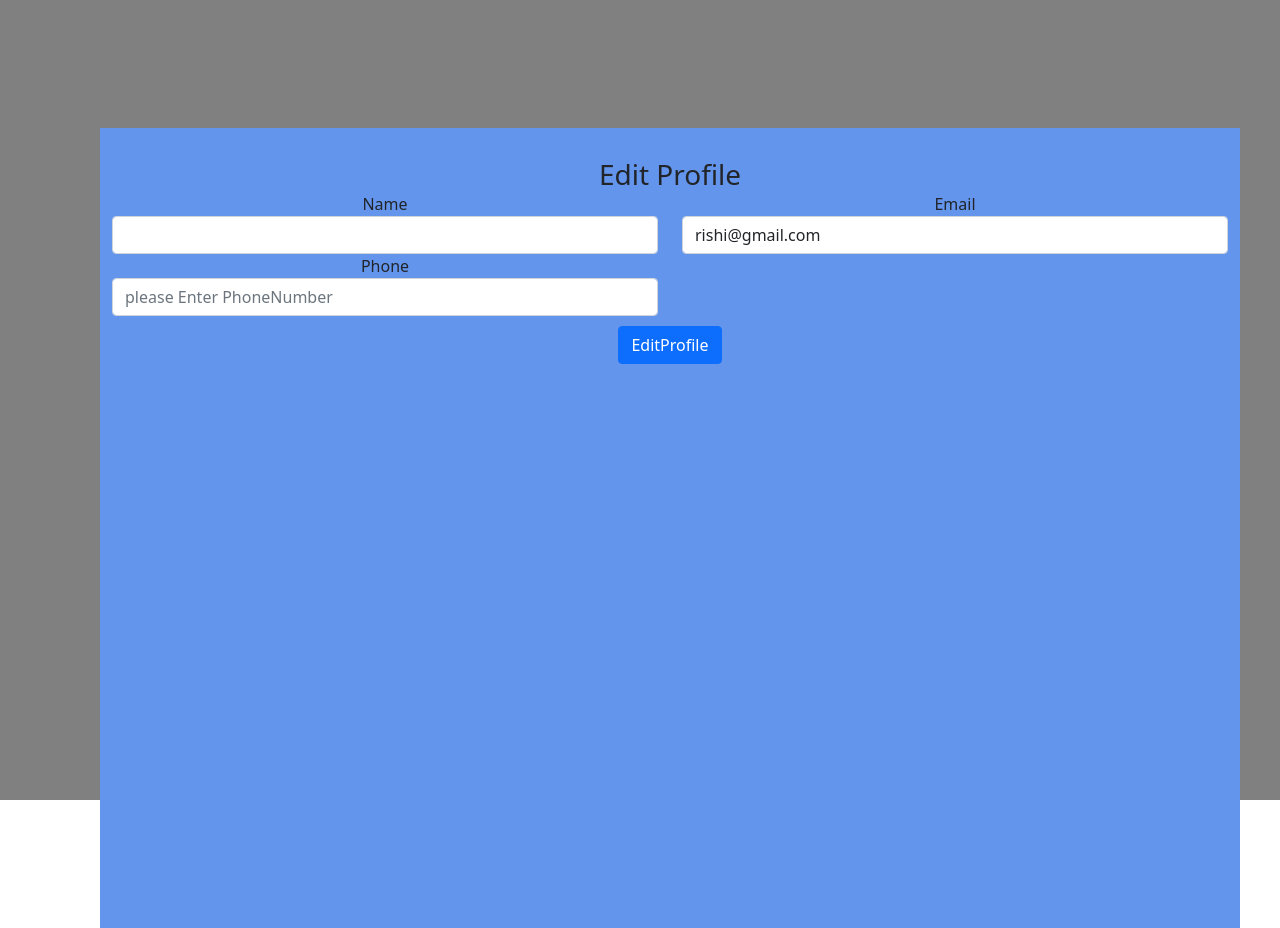
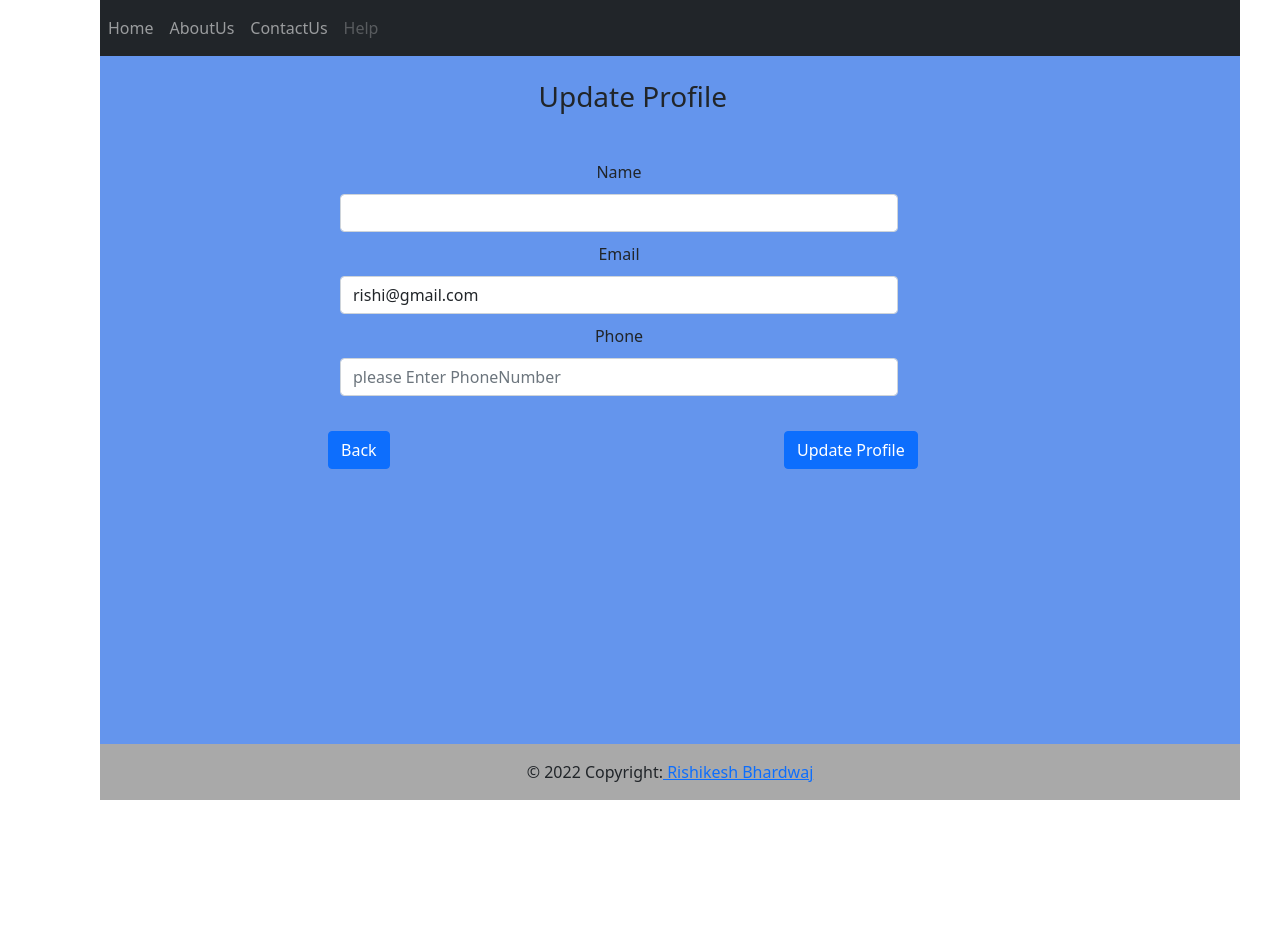
Before and after one commit to 123rishikesh/RegistrationSystem, a React (Create React App) app: page /EditProfile in a window 1280 px wide. After the commit the page ends 800 px from the top, so only its background shows below. Built offline with nearby package versions, Linux system fonts and the light colour scheme; no server answers.

Commit message:
UI changes

```diff
--- a/src/Component/Footer.js
+++ b/src/Component/Footer.js
@@ -6,8 +6,8 @@ const Footer = () => {
     return (
 
         <div className='footer'>
-           <div class="footer-copyright text-center py-3">© 2020 Copyright:
-            <a href="https://mdbootstrap.com/"> MDBootstrap.com</a>
+           <div class="footer-copyright text-center py-3">© 2022 Copyright:
+            <a href="#"> Rishikesh Bhardwaj</a>
              </div>
         </div>
     );
--- a/src/pages/EditProfile/EditProfile.css
+++ b/src/pages/EditProfile/EditProfile.css
@@ -1,19 +1,53 @@
-.root{
-    position: relative;
-    left: 0px;
-    height: 100vh;
-    width: 100%;
-    margin:0px;
-  background-color: grey;
-}
+
 .container{
 position: absolute;
 left:100px;
-top: 0px;
-
+margin-top: 0px;
+overflow: hidden;
 }
 
-/* .form-control input{
+.footer{
+ position:absolute;
+ bottom: 0px;
+ right: 0px;
+ left: 0px;
+}
 
-    width: 10%;
-} */
+.header{
+  position:absolute;
+  top: 0px;
+  left: 0px;
+  right: 0px;
+}
+
+.title h3{
+  position: absolute;
+  top: 80px;
+  right: 45%;
+}
+
+.form-group{
+
+  position: absolute;
+  top: 150px;
+  left: 20%;
+}
+
+.backButton{
+  position: absolute;
+  top: 110%;
+  left: 0px;
+}
+
+.updateButton{
+  position: absolute;
+  top: 110%;
+  left: 40%;
+}
+
+.w-50 label{
+
+  margin-top: 10px;
+  margin-bottom: 10px;
+  font-weight: 20px;
+}
--- a/src/pages/EditProfile/EditProfile.js
+++ b/src/pages/EditProfile/EditProfile.js
@@ -1,37 +1,76 @@
-import React,{useState} from 'react'
+import React, { useState } from 'react'
+import { Container, Row, Col } from 'react-bootstrap';
 import './EditProfile.css';
+import Header from '../../Component/Header';
+import Footer from '../../Component/Footer';
+import {useNavigate } from 'react-router-dom';
 
 const EditProfile = (props) => {
 
-    const {editProfile,name,setState, phone,state} = props;
+    const { editProfile, name, setState, phone, state } = props;
+
+const navigate = useNavigate();
+
+    const handleClick = () => {
+
+        navigate('/Logout')
+    }
 
 
     return (
 
-                  <div className='root' >
-                        <div className='container'>
-                            <h3>Edit Profile</h3>
-                            {/* <form> */}
-                            <div className='form-group row'>
+
+        <Container>
+            <Row>
+
+                <Col className='header'>
+                    <Header />
+                </Col>
+
+            </Row>
+            <Row>
+                <Col></Col> <Col className='title'> <h3>Update Profile</h3></Col> <Col></Col>
+            </Row>
+            <Row>
+                <Col></Col>
+
+                    <div className='form-group'>
+                        <Col>
                         <div className=' w-50'>
                             <label>Name</label><br />
-                                <input type="text" className="form-control" placeholder="please Enter Name" name="name" value={name} onChange={(e) => {setState({...state,[e.target.name]: e.target.value})}} />
+                            <input type="text" className="form-control" placeholder="please Enter Name" name="name" value={name} onChange={(e) => { setState({ ...state, [e.target.name]: e.target.value }) }} />
                         </div>
+                        </Col>
+                        <Col>
                         <div className='w-50'>
                             <label>Email</label><br />
-                                <input type="email" className="form-control" value="rishi@gmail.com"  readonly/>
+                            <input type="email" className="form-control" value="rishi@gmail.com" readonly />
                         </div>
-
+                        </Col>
+                        <Col>
                         <div className='w-50'>
                             <label>Phone</label><br />
-                                <input type="number" className="form-control" placeholder="please Enter PhoneNumber" name="phone" value={phone} onChange={(e) => {setState({...state,[e.target.name]: e.target.value})}} />
+                            <input type="number" className="form-control" placeholder="please Enter PhoneNumber" name="phone" value={phone} onChange={(e) => { setState({ ...state, [e.target.name]: e.target.value }) }} />
                         </div>
-                            </div>
-                            <button className='btn btn-primary' onClick={editProfile} >EditProfile</button>
-                            {/* </form> */}
-                        </div>
+                        </Col>
+                  <Col className="backButton">
+                  <button className='btn btn-primary' onClick={handleClick}>Back</button>
+                  </Col>
+                       <Col  className="updateButton">
+                       <button className='btn btn-primary' onClick={editProfile} >Update Profile</button>
+                       </Col>
 
                 </div>
+            </Row>
+
+            <Row >
+                <Col className='footer'>
+                    <Footer />
+                </Col>
+
+            </Row>
+        </Container>
+
 
     );
 }
--- a/src/pages/UpdateEmail/UpdateEmail.js
+++ b/src/pages/UpdateEmail/UpdateEmail.js
@@ -1,21 +1,33 @@
 import React from 'react'
 import '../UpdatePassword/UpdatePassword.css';
+import {useNavigate } from 'react-router-dom';
+import Header from '../../Component/Header';
+import Footer from '../../Component/Footer';
 
 const UpdateEmail = (props) => {
 
     const {changeEmail, email,state,setState} = props;
 
+    const navigate = useNavigate();
+
+    const handleClick = () => {
+        navigate('/Logout');
+    }
+
     return (
 
         <div className='mainContainer'>
+            <Header/>
             <div className='secondaryContainer'>
                 <div className='fields'>
                 <h4>Update Email</h4>
             <label>New Email</label><br/>
             <input type="text" name="email" value={email} onChange={(e) => {setState({...state, email:e.target.value}) }}/>
                 </div>
-            <button  className="btn btn-primary" onClick={changeEmail}>UpdateEmail</button>
+                <button  id='backbtn' className="btn btn-primary" onClick={handleClick}>Back</button>
+                 <button id='updatebtn' className="btn btn-primary" onClick={changeEmail}>UpdateEmail</button>
             </div>
+            <Footer/>
         </div>
 
     );
--- a/src/pages/UpdatePassword/UpdatePassword.css
+++ b/src/pages/UpdatePassword/UpdatePassword.css
@@ -29,3 +29,13 @@
     margin-bottom: 5px;
     font-weight:bold;
 }
+
+#backbtn{
+
+    margin-right: 40px;
+}
+
+#updatebtn{
+
+    margin-left: 80px;
+}
--- a/src/pages/UpdatePassword/UpdatePassword.js
+++ b/src/pages/UpdatePassword/UpdatePassword.js
@@ -1,20 +1,34 @@
 import React from 'react'
 import './UpdatePassword.css';
+import Header from '../../Component/Header';
+import Footer from '../../Component/Footer';
+import { useNavigate } from 'react-router-dom';
 
 const UpdatePassword = (props) => {
 
 const {password,state,setState,changePassword} = props;
+
+const navigate = useNavigate();
+
+  const handleClick = () => {
+
+    navigate('/Logout');
+  }
+
     return (
 
         <div className="mainContainer">
+            <Header/>
             <div className="secondaryContainer">
                 <h4>Update Password</h4>
                 <div className='fields'>
                 <label>New Password</label><br/>
                 <input type="Password" name="password" value={password} onChange={(e) => {setState({...state, password:e.target.value}) }}/>
             </div>
-            <button className='btn btn-primary' onClick={changePassword}>UpdatePassword</button>
+            <button  id='backbtn'   className="btn btn-primary" onClick={handleClick}>Back</button>
+            <button  id='updatebtn' className='btn btn-primary' onClick={changePassword}>UpdatePassword</button>
             </div>
+                <Footer/>
         </div>
     );
 }
```
Lines whose indentation alone changed are shown as unchanged.
